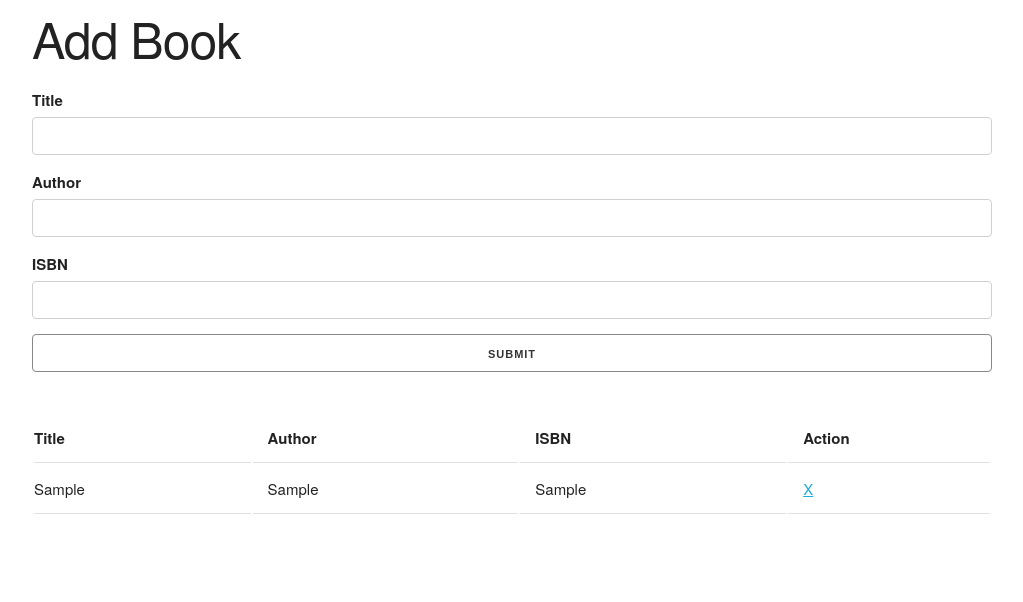
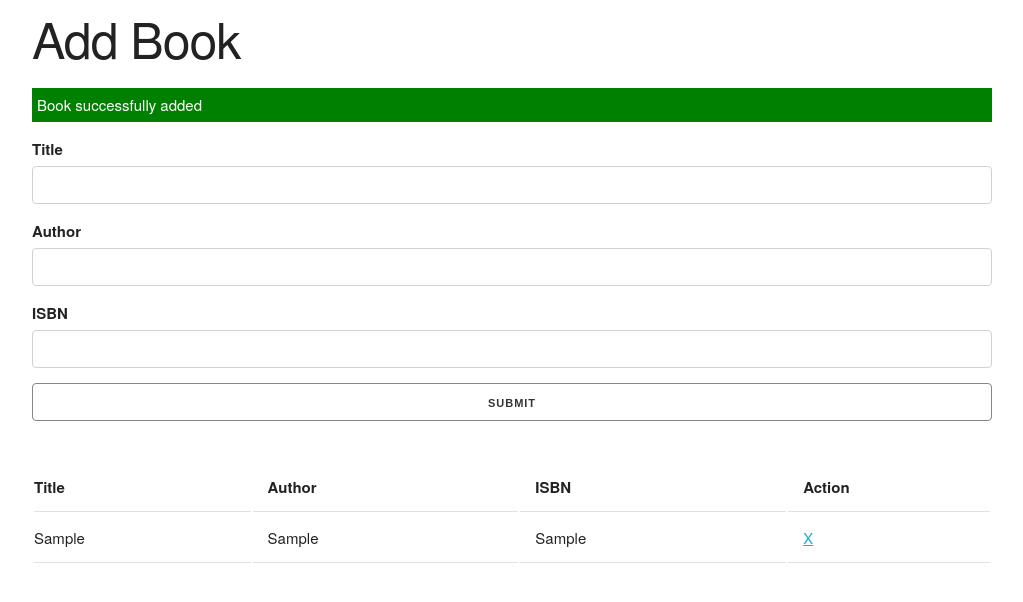
Before and after one commit to felipeozalmeida/modern-javascript-course, a plain HTML site: page 11-book-list/index.html in a window 1280 px wide. Both pictures are taken after typing "Sample", "Sample", "Sample" into the empty fields and a click on the input "Submit". Shown: the whole page, without its empty margins (128-1151 px from the left). Drawn offline with nearby package versions, Linux system fonts and the light colour scheme.

Commit message:
Added feedback messages

```diff
--- a/11-book-list/app.js
+++ b/11-book-list/app.js
@@ -4,6 +4,7 @@ const e = document.createElement.bind(document);
 const t = document.createTextNode.bind(document);
 
 // UI elements
+const container = $('#app')
 const bookFormEl = $('#book-form');
 const bookListEl = $('#book-list');
 const titleEl = $('#title');
@@ -38,6 +39,13 @@ UI.prototype.clearFields = function() {
   isbnEl.value = '';
 }
 
+UI.prototype.showAlert = function (message, type) {
+  const div = e('div');
+  div.appendChild(t(message));
+  div.classList.add('alert', type);
+  container.insertBefore(div, bookFormEl);
+  setTimeout(() => $('.alert').remove(), 3000);
+}
 
 // App
 document.addEventListener('DOMContentLoaded', function() {
@@ -49,6 +57,14 @@ document.addEventListener('DOMContentLoaded', function() {
   bookFormEl.addEventListener('submit', function(e) {
     // Prevent default submit
     e.preventDefault();
+
+    // Validate fields
+    if (!titleEl.value || !authorEl.value || !isbnEl.value) {
+
+      // Show error message
+      ui.showAlert('All fields required', 'error');
+
+    } else {
 
       // Get book data
       const book = new Book({
@@ -62,6 +78,12 @@ document.addEventListener('DOMContentLoaded', function() {
 
       // Clear fields
       ui.clearFields();
+
+      // Show success message
+      ui.showAlert('Book successfully added', 'success');
+
+    }
+
   });
 
 })
--- a/11-book-list/index.html
+++ b/11-book-list/index.html
@@ -10,7 +10,7 @@
   <link rel="stylesheet" href="style.css">
 </head>
 <body>
-  <div class="container">
+  <div class="container" id="app">
     <h1>Add Book</h1>
     <form id="book-form">
       <div>
--- a/11-book-list/style.css
+++ b/11-book-list/style.css
@@ -6,9 +6,9 @@
 }
 
 .success {
-  color: green;
+  background-color: green;
 }
 
 .error {
-  color: red;
+  background-color: red;
 }
```
Lines whose indentation alone changed are shown as unchanged.
